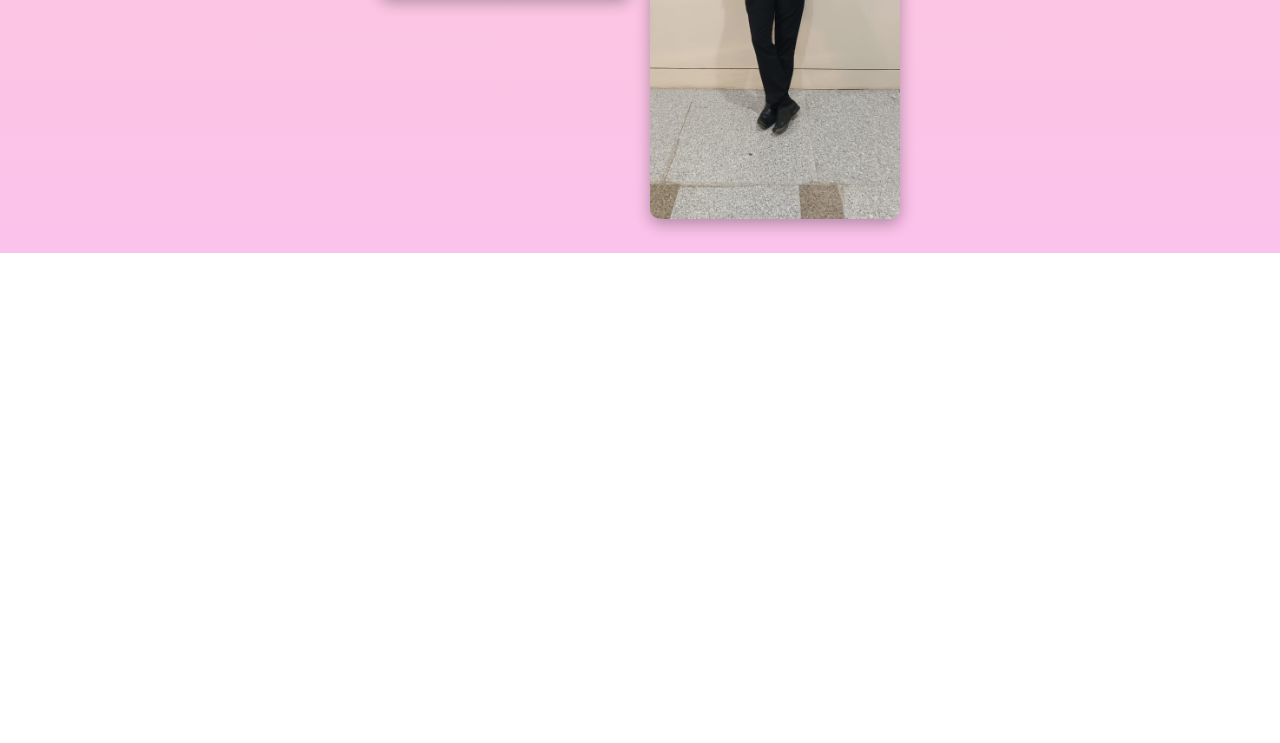
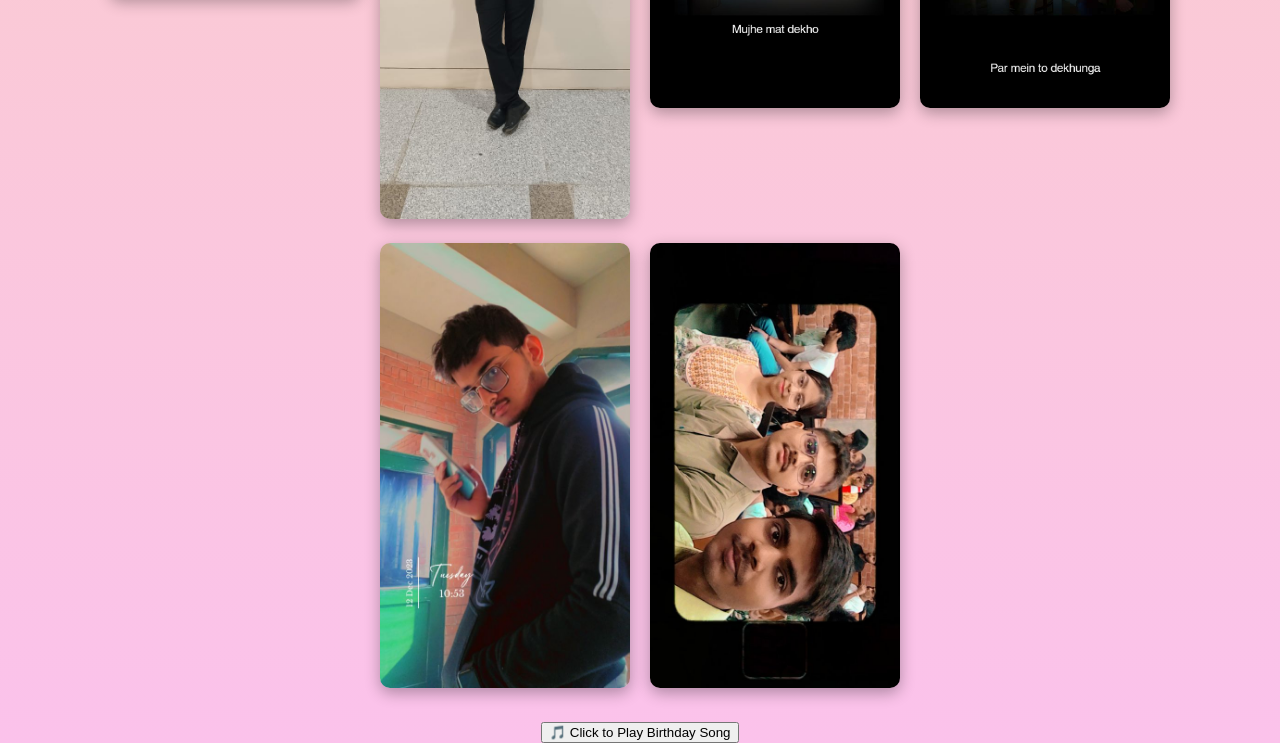
Before and after one commit to Jitenndra03/Birthday, a plain HTML site: page index.html in a window 1280 px wide. Shown: the part 2077-2820 px from the top of the page. Before the commit the page ends 2330 px from the top, so only its background shows below. Drawn offline with Linux system fonts and the light colour scheme.

Commit message:
Added more images

```diff
--- a/index.html
+++ b/index.html
@@ -11,11 +11,23 @@
 <div class="gallery" id="gallery"></div>
 
 <!-- Background Music -->
-<audio>
+<audio id="birthdayAudio" loop>
     <source src="music/birthday_song.mp3" type="audio/mpeg">
     Your browser does not support the audio element.
 </audio>
 
+<div id="startPrompt">
+    <button onclick="startAudio()">🎵 Click to Play Birthday Song</button>
+</div>
+
+<script>
+    function startAudio() {
+        const audio = document.getElementById('birthdayAudio');
+        audio.play();
+        document.getElementById('startPrompt').style.display = 'none'; // Hide the button once the audio starts
+    }
+</script>
+
 <script src="script.js"></script>
 </body>
 </html>
--- a/script.js
+++ b/script.js
@@ -1,10 +1,10 @@
 const imagesData = [
-    { src: 'images/image1.jpg', message: '🎈 You’re like a cloud… fluffy and useless.' },
-    { src: 'images/image2.jpg', message: '🎂 Birthdays suit you. You’re like fine wine… stale. 🍷' },
-    { src: 'images/image3.jpg', message: '🎉 You’re living proof that age is just a number. #ForeverYoung 🕺' },
-    { src: 'images/image4.jpg', message: '😂 Happy Birthday! Another year older and still clueless!' },
-    { src: 'images/image5.jpg', message: '🎁 Remember when you were young and cool? Me neither. 🤭' },
-    { src: 'images/image6.jpg', message: '📱 You’re aging like a smartphone… quickly obsolete.' },
+    { src: 'images/image1.jpg', message: '🎈 dekh kya rha h thank you bol' },
+    { src: 'images/image2.jpg', message: '🎂 Narak mein bhi jgh nhi milegi hm dono ko pta h naaa 🍷' },
+    { src: 'images/image3.jpg', message: '🎉 Kuch bhi bol luu tumse h to mera dost hi 🕺' },
+    { src: 'images/image4.jpg', message: '😂 Thank you for always being with me honestly I don’t even remember ki kitni baar tumhare saath hone se hi I feel a lot better jb bhi mood krab hota h ' },
+    { src: 'images/image5.jpg', message: '🎁 Happy happy wala birthday 🤭' },
+    { src: 'images/image6.jpg', message: '📱 Chalo mene to bahoot kuch bol liya h ab bhabi ji ko bolne deta hunn' },
     { src: 'images/image7.jpg', message: '🎊 At least you’re not as old as you’ll be next year. 🙌' },
     { src: 'images/image8.jpg', message: '😎 Don’t worry, you’re not old… just vintage. 🛠️' },
     { src: 'images/image9.jpg', message: '👋 You bring everyone so much joy… when you leave the room. 😂' },
@@ -13,6 +13,11 @@ const imagesData = [
     { src: 'images/image12.jpeg', message: '🤫 Your secrets are safe with me. I never even listen when you tell me them.' },
     { src: 'images/image13.jpeg', message: '🔄 You’re like a software update. Whenever I see you, I think “Not now.” 😆' },
     { src: 'images/image14.jpeg', message: '📴 Now you’re officially too old to use emojis. 😂' },
+   // { src: 'images/image15.jpeg', message: '📴 Now you’re officially too old to use emojis. 😂' },
+    { src: 'images/image16.jpeg', message: '📴 Now you’re officially too old to use emojis. 😂' },
+    { src: 'images/image19.jpeg', message: '📴 Now you’re officially too old to use emojis. 😂' },
+    { src: 'images/image18.jpeg', message: '📴 Now you’re officially too old to use emojis. 😂' },
+    { src: 'images/image17.jpeg', message: '📴 Now you’re officially too old to use emojis. 😂' },
 ];
 
 const gallery = document.getElementById('gallery');
@@ -24,6 +29,12 @@ imagesData.forEach(({ src, message }) => {
     const img = document.createElement('img');
     img.src = src;
     img.alt = 'Birthday Image';
+
+    // Add inline styles for image15
+    /*if (src === 'images/image15.jpeg') {
+        img.style.width = '400px';  // Set custom width
+        img.style.height = '150px'; // Set custom height
+    }*/
 
     const messageDiv = document.createElement('div');
     messageDiv.className = 'message';
```
Also changed, not shown: images/image15.jpeg (added), images/image16.jpeg (added), images/image17.jpeg (added), images/image18.jpeg (added), images/image19.jpeg (added).
